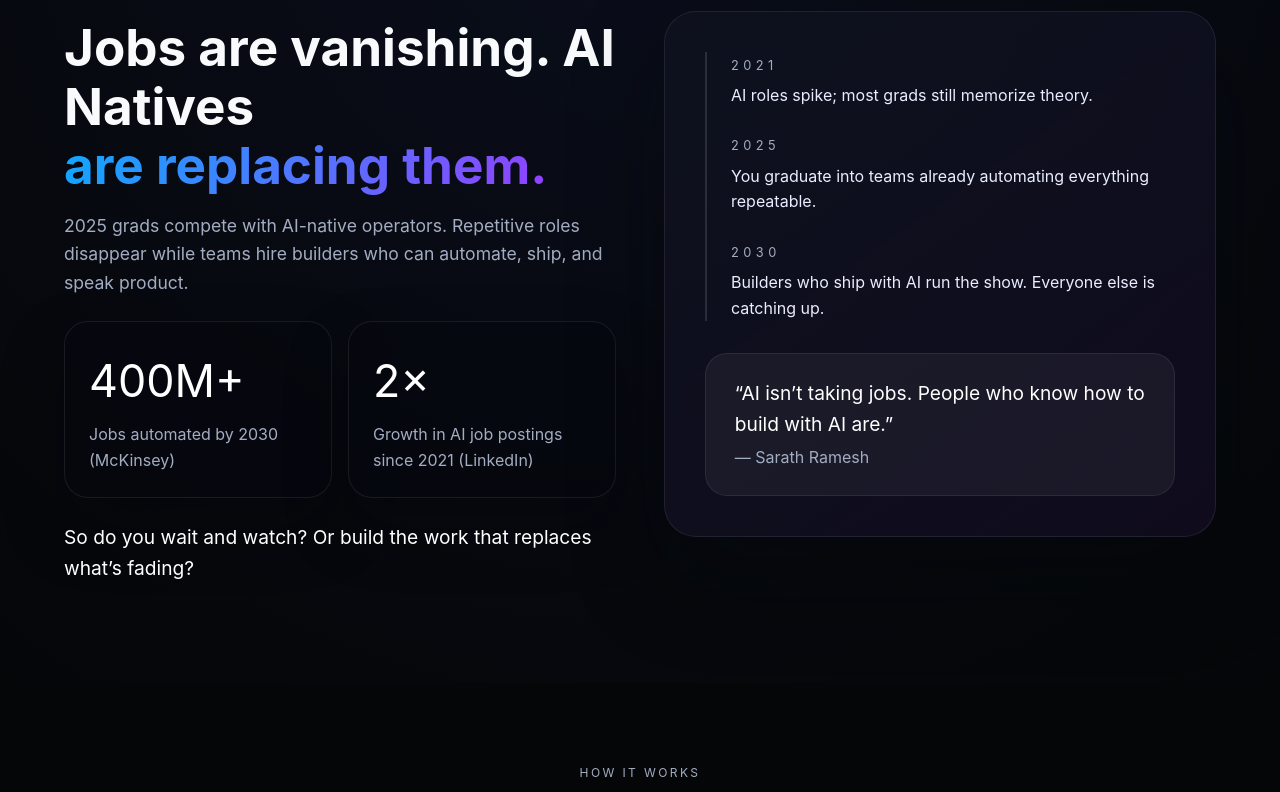
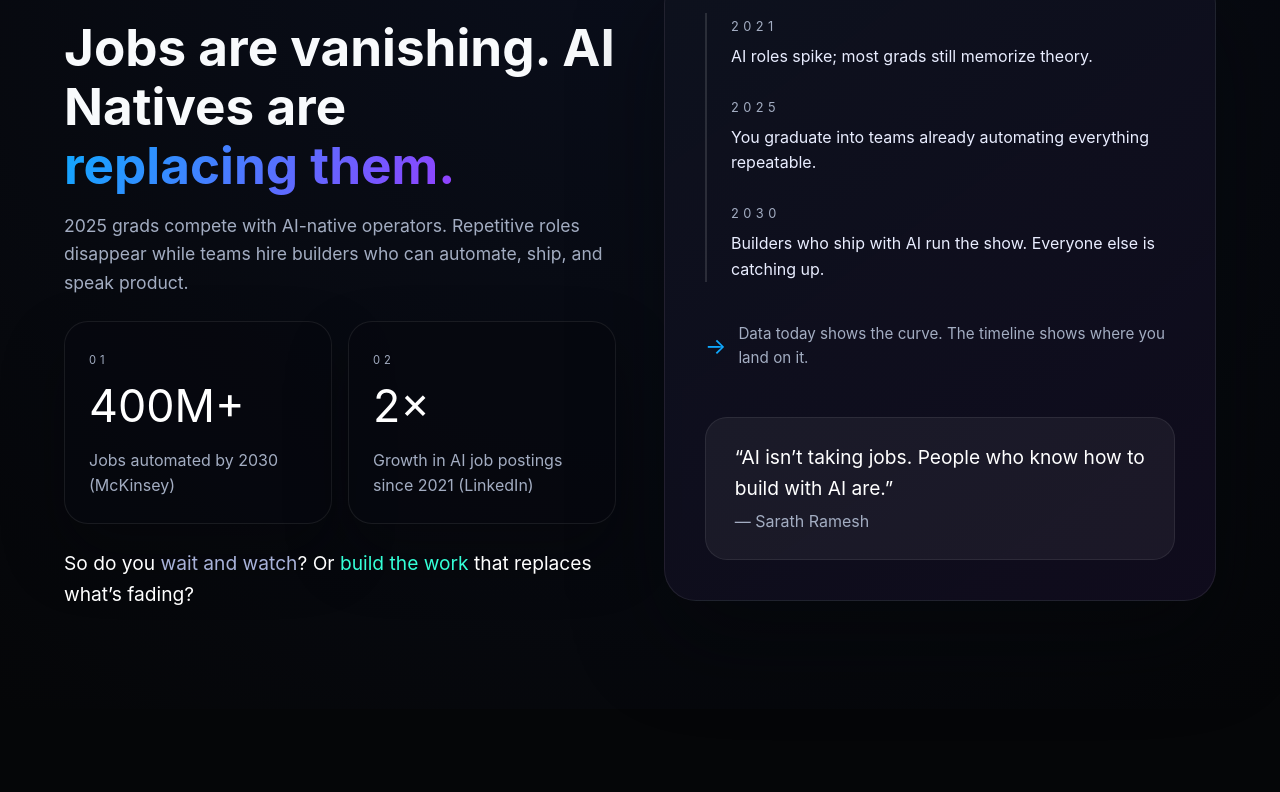
Before and after one commit to kagrawal29/ai-native-internship-next, a Next.js app: page / in a window 1280 px wide. Shown: the part 2091-2883 px from the top of the page. Built offline with nearby package versions, Linux system fonts and the light colour scheme.

Commit message:
Add visual guidance cues to why now section

```diff
--- a/app/components/WhyNowSection.tsx
+++ b/app/components/WhyNowSection.tsx
@@ -5,22 +5,26 @@ export function WhyNowSection() {
         <div className="why-content">
           <p className="eyebrow">Why now</p>
           <h2>
-            Jobs are vanishing. AI Natives <span className="hero-gradient">are replacing them.</span>
+            Jobs are vanishing. AI Natives are <span className="hero-gradient">replacing them.</span>
           </h2>
           <p className="why-intro">
             2025 grads compete with AI-native operators. Repetitive roles disappear while teams hire builders who can automate, ship, and speak product.
           </p>
           <div className="why-stats">
             <article>
+              <span className="stat-step">01</span>
               <p className="stat-number">400M+</p>
               <p className="stat-label">Jobs automated by 2030 (McKinsey)</p>
             </article>
             <article>
+              <span className="stat-step">02</span>
               <p className="stat-number">2×</p>
               <p className="stat-label">Growth in AI job postings since 2021 (LinkedIn)</p>
             </article>
           </div>
-          <p className="why-question">So do you wait and watch? Or build the work that replaces what’s fading?</p>
+          <p className="why-question">
+            So do you <span>wait and watch</span>? Or <span>build the work</span> that replaces what’s fading?
+          </p>
         </div>
         <div className="why-panel">
           <div className="trend-timeline">
@@ -37,6 +41,10 @@ export function WhyNowSection() {
               <p>Builders who ship with AI run the show. Everyone else is catching up.</p>
             </div>
           </div>
+          <div className="why-guide">
+            <span aria-hidden="true">→</span>
+            <p>Data today shows the curve. The timeline shows where you land on it.</p>
+          </div>
           <div className="why-quote">
             <p>“AI isn’t taking jobs. People who know how to build with AI are.”</p>
             <span>— Sarath Ramesh</span>
--- a/app/styles.css
+++ b/app/styles.css
@@ -396,6 +396,13 @@ img {
   box-shadow: 0 30px 60px rgba(5, 6, 8, 0.35);
 }
 
+.stat-step {
+  font-size: 0.7rem;
+  letter-spacing: 0.35em;
+  text-transform: uppercase;
+  color: var(--text-muted);
+}
+
 .stat-number {
   font-size: 2.8rem;
   margin: 0;
@@ -410,6 +417,14 @@ img {
 .why-question {
   font-size: 1.2rem;
   color: #fff;
+}
+
+.why-question span:first-of-type {
+  color: #a8b2d9;
+}
+
+.why-question span:last-of-type {
+  color: #34ffd7;
 }
 
 .why-panel {
@@ -922,3 +937,16 @@ img {
 .program-stack .section-cta {
   text-align: center;
 }
+.why-guide {
+  display: flex;
+  align-items: center;
+  gap: 0.75rem;
+  margin: 1.5rem 0;
+  color: var(--text-muted);
+  font-size: 0.95rem;
+}
+
+.why-guide span {
+  font-size: 1.4rem;
+  color: #0fa9ff;
+}
```
